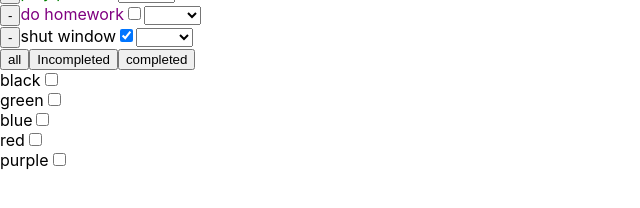
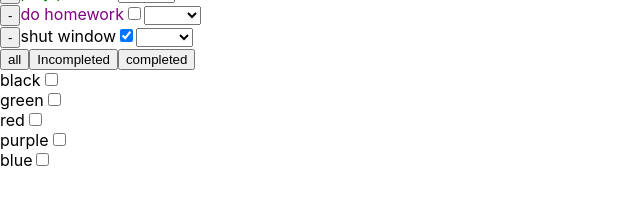
Before and after one commit to tony-26/practice2, a React (Create React App) app: page / in a window 1280 px wide. Shown: the part 166-374 px from the top of the page, without its empty margins (0-640 px from the left). Built offline with nearby package versions, Linux system fonts and the light colour scheme.

Commit message:
refactored color filter

```diff
--- a/src/App.js
+++ b/src/App.js
@@ -10,6 +10,7 @@ const App = () => {
   const [tasks, setTasks] = useState(initialTasks);
   const [filterStatus, setFilterStatus] = useState("all");
   const [filterColors, setFilterColors] = useState([]);
+
   return (
     <div>
       <Heading />
@@ -42,31 +43,16 @@ const App = () => {
         completed
       </button>
       <div>
-        <ColorFilter
-          filterColor="black"
-          filterColors={filterColors}
-          setFilterColors={setFilterColors}
-        />
-        <ColorFilter
-          filterColor="green"
-          filterColors={filterColors}
-          setFilterColors={setFilterColors}
-        />
-        <ColorFilter
-          filterColor="blue"
-          filterColors={filterColors}
-          setFilterColors={setFilterColors}
-        />
-        <ColorFilter
-          filterColor="red"
-          filterColors={filterColors}
-          setFilterColors={setFilterColors}
-        />
-        <ColorFilter
-          filterColor="purple"
-          filterColors={filterColors}
-          setFilterColors={setFilterColors}
-        />
+        {["black", "green", "red", "purple", "blue"].map((e, i) => {
+          return (
+            <ColorFilter
+              key={i}
+              filterColor={e}
+              filterColors={filterColors}
+              setFilterColors={setFilterColors}
+            />
+          );
+        })}
       </div>
     </div>
   );
```
